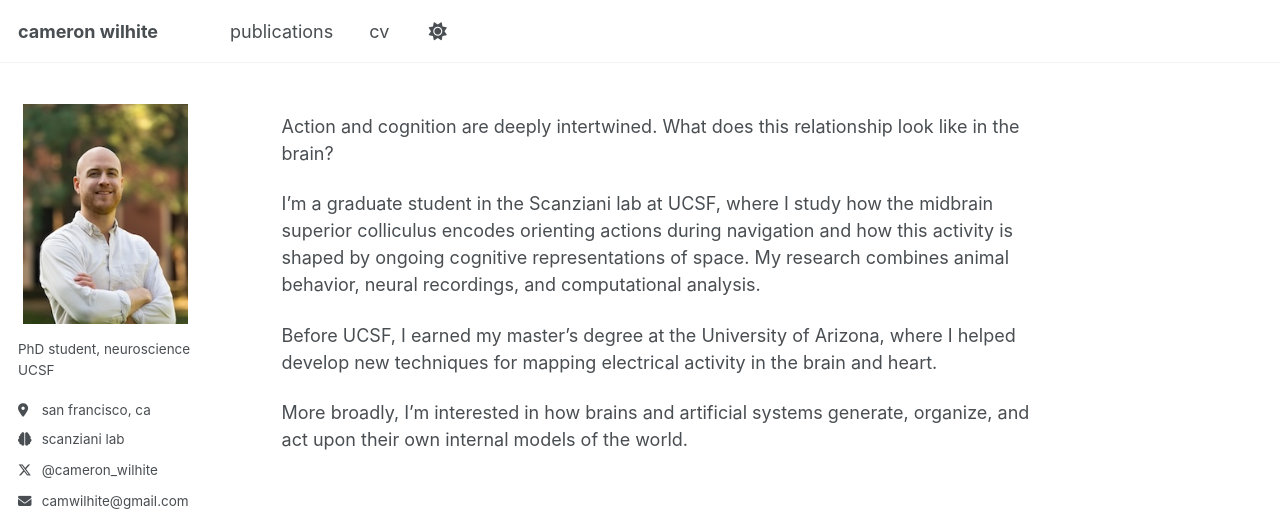
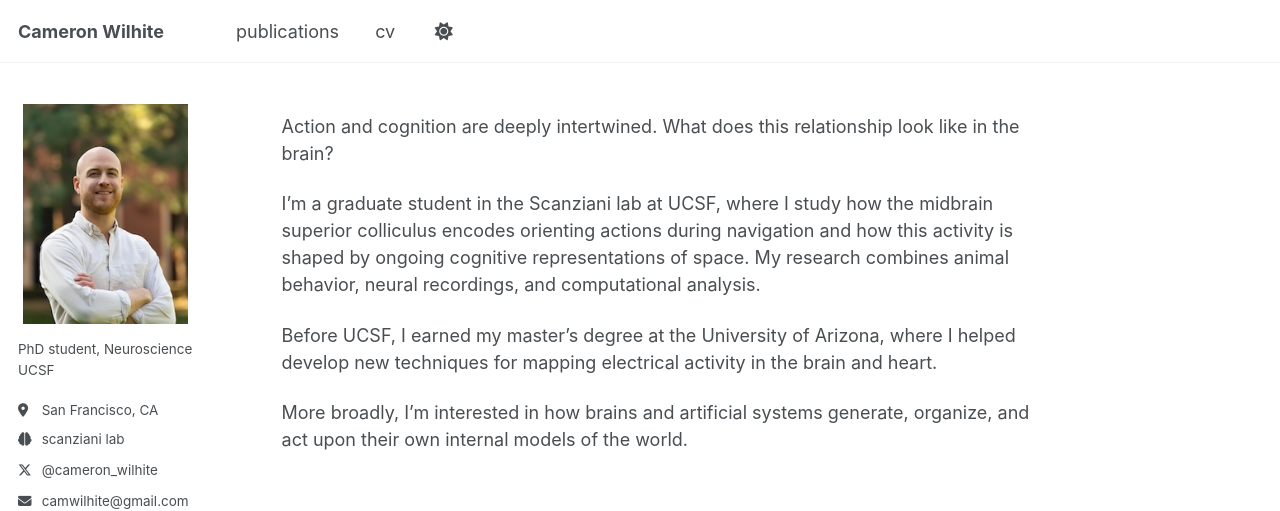
Before and after one commit to camwilhite/camwilhite.github.io, a Jekyll site: the page built from _pages/about.md, in a window 1280 px wide. Shown: the top 511 px of the page. Built offline with Jekyll 4.4.1, drawn with Linux system fonts in a browser that asks for light colours; a script that is not in the unit is left out.

```diff
--- a/_config.yml
+++ b/_config.yml
@@ -7,9 +7,9 @@
 # server process.
 
 # Basic Site Settings
-locale                   : "san francisco, ca"
+locale                   : "San Francisco, CA"
 site_theme               : "default"
-title                    : "cameron wilhite"
+title                    : "Cameron Wilhite"
 title_separator          : "-"
 name                     : &name "cameron"
 description              : &description "personal description"
@@ -23,9 +23,9 @@ repository               : "camwilhite/camwilhite.github.io"
 author:
   # Biographic information
   avatar           : "profile-small.jpg"
-  location         : "san francisco, ca"
+  location         : "San Francisco, CA"
   name             : #
-  bio              : "PhD student, neuroscience<br>UCSF"
+  bio              : "PhD student, Neuroscience<br>UCSF"
   employer         : #
   email            : "camwilhite@gmail.com"
 
@@ -79,9 +79,9 @@ author:
 # Publication Category - The following the list of publication categories and their headings
 publication_category:
   manuscripts:
-    title: 'papers'
+    title: 'Papers'
   conferences:
-    title: 'abstracts'
+    title: 'Conference abstracts'
 
 # Site Settings
 teaser                   :  # filename of teaser fallback teaser image placed in /images/, .e.g. "500x300.png"
```
